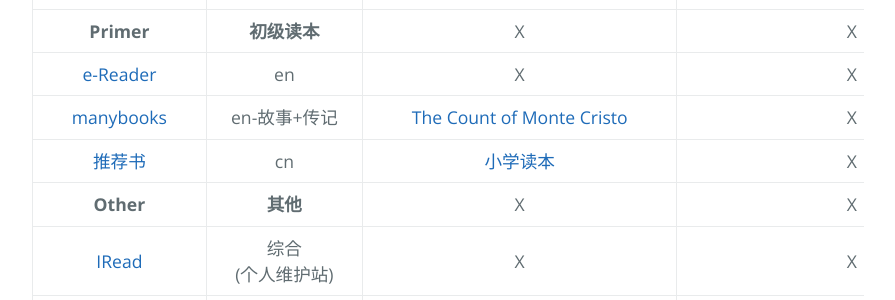
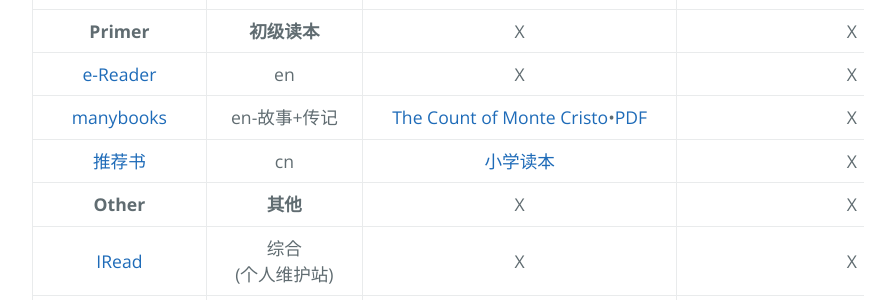
Before and after one commit to AmbroseRen/test, a Jekyll site: the page built from Library/BookSearch.md, in a window 1280 px wide and 900 px high, scrolled down 2487 px. Shown: the part 155-455 px from the top of the window, without its empty margins (192-1087 px from the left). Built offline with Jekyll 4.4.1, drawn with Linux system fonts in a browser that asks for light colours; our own code applies the rules of GitHub Pages for plain Markdown files; the repository's description, which GitHub fills in, is left out.

Commit message:
Update BookSearch.md

```diff
--- a/Library/BookSearch.md
+++ b/Library/BookSearch.md
@@ -56,7 +56,7 @@
 | [20kindle漫画](https://manhua2020.com/) | 动漫 | X | X | X |
 | __Primer__ | __初级读本__ | X | X | [凌风云文库](https://wenku.lingfengyun.com/) |
 | [e-Reader](https://english-e-reader.net/level/pre-intermediate) | en | X | X | X |
-| [manybooks](https://manybooks.net/) | en-故事+传记 | [The Count of Monte Cristo](https://manybooks.net/book/123156/read#epubcfi(/6/4[item452]!/4/34[pgepubid00001]/1:0)) | X | X |
+| [manybooks](https://manybooks.net/) | en-故事+传记 | [The Count of Monte Cristo](https://manybooks.net/book/123156/read#epubcfi(/6/4[item452]!/4/34[pgepubid00001]/1:0))•[PDF](https://cdn.jsdelivr.net/gh/AmbroseRen/Picture@master/book/Literature/Novel/The-Count-of-Monte-Cristo.pdf) | X | X |
 | [推荐书](https://www.tuijianshu.net/) | cn | [小学读本](https://www.tuijianshu.net/article-15509-1.html) | X | X |
 | __Other__ | __其他__ | X | X | X |
 | [IRead](http://www.iread.cf/) | 综合(个人维护站) | X | X | X |
```
